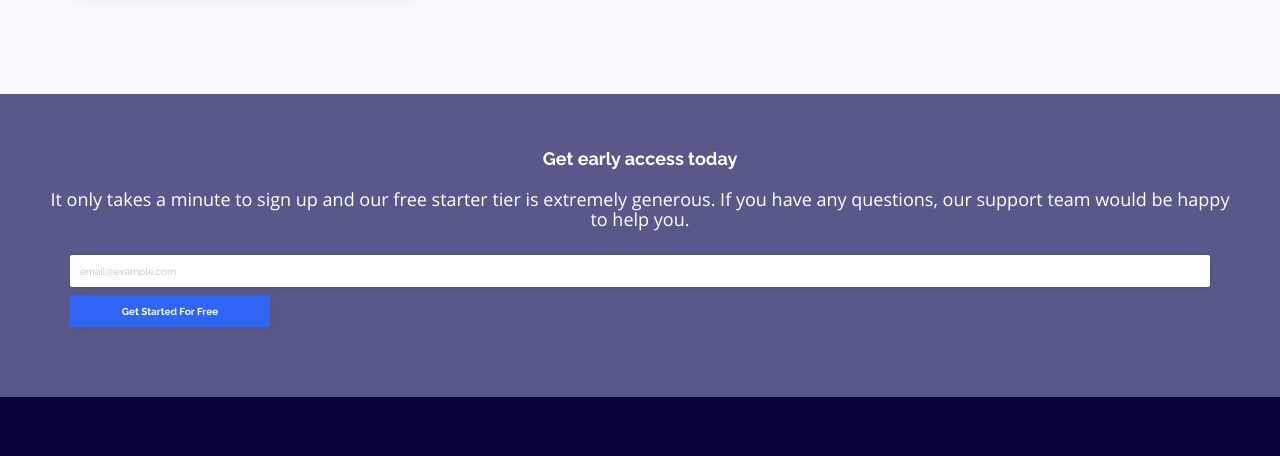
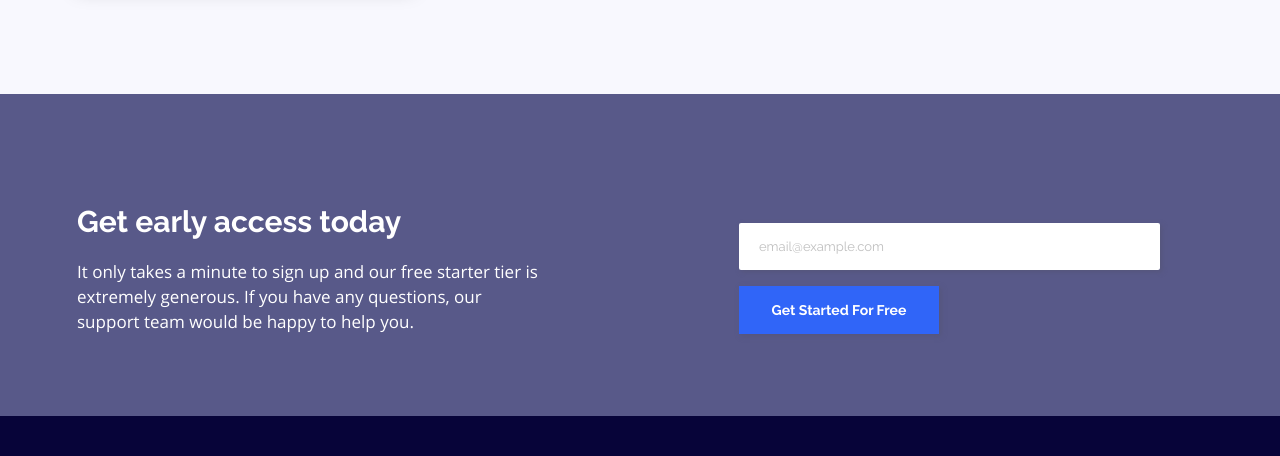
Before and after one commit to CeliaTois/Fylo__30062021, a website: page index.html in a window 1280 px wide. Shown: the part 1486-1942 px from the top of the page. Drawn offline with Linux system fonts and the light colour scheme.

Commit message:
Adaptation de la section 3 et du footer pour la version large-dektops

```diff
--- a/sass/components/button.scss
+++ b/sass/components/button.scss
@@ -35,8 +35,10 @@
             font-size: map-get($map: $register-input, $key: tablet);
             height: 37px;
         }
-        @include small-desktops {
-            width: 42.7%;
+        @include desktops {
+            width: 200px;
+            height: 48px;
+            font-size: 1.4rem;
         }
     }
 }
--- a/sass/components/input.scss
+++ b/sass/components/input.scss
@@ -66,8 +66,8 @@
     @include tablets {
         margin: 0 35px;
     }
-    @include small-desktops {
-        width: 38.7%; /* Input and button width */
+    @include desktops {
+        width: 38%; /* Input and button width */
     }
     & input {
         border: none;
@@ -83,9 +83,19 @@
             font-size: map-get($map: $register-input, $key: tablet);
             height: 35px;
         }
+        @include desktops {
+            height: 45px;
+            margin-bottom: 16px;
+            padding-left: 20px;
+            font-size: 1.3rem;
+        }
         &:not(:focus):invalid {
             & ~span {
                 color: #FFF;
+                @include large-desktops {
+                    margin: -10px 0 12px;
+                    font-size: 1.2rem;
+                }
             }
         }
     }
--- a/sass/layouts/footer.scss
+++ b/sass/layouts/footer.scss
@@ -8,8 +8,14 @@ footer {
         padding: 91px map-get($map: $margin-tablet, $key: footer) 42px;
         font-size: 1.75rem;
     }
+    @include large-desktops {
+        padding: 105px map-get($map: $margin-desktop, $key: body) 40px;
+    }
     & #footer-logo {
         width: 166px;
+        @include large-desktops {
+            width: 180px;
+        }
     }
     &>div {
         margin-top: 37px;
@@ -17,7 +23,12 @@ footer {
             display: flex;
             justify-content: flex-start;
             align-items: flex-start;
+        }
+        @include tablets {
             margin-top: 20px;
+        }
+        @include desktops {
+            margin-top: 5px;
         }
     }
     & #contact {
--- a/sass/pages/register.scss
+++ b/sass/pages/register.scss
@@ -12,6 +12,9 @@
     @include small-desktops {
         padding: 80px map-get($map: $margin-desktop, $key: body) 60px;
     }
+    @include large-desktops {
+        padding: 110px 95px 75px map-get($map: $margin-desktop, $key: body);
+    }
     &__block {
         @include small-devices {
             max-width: $sm-devices-max-width;
@@ -19,16 +22,19 @@
         @include tablets {
             max-width: $tablets-max-width;
         }
-        @include small-desktops {
+        @include desktops {
             display: flex;
             flex-direction: row;
             justify-content: space-between;
+            width: 100%;
         }
         &__text {
             text-align: center;
-            @include small-desktops {
+            @include desktops {
                 text-align: left;
                 width: 41.93%;
+                max-width: 520px;
+
             }
             & h2 {
                 margin : 0;
@@ -40,6 +46,9 @@
                 @include small-desktops {
                     font-size: map-get($map: $h1-size, $key: small-desktop);
                 }
+                @include large-desktops {
+                    font-size: 3rem;
+                }
             }
             & p {
                 line-height: map-get($map: $p-height, $key: mobile);
@@ -48,6 +57,10 @@
                     line-height: map-get($map: $p-height, $key: tablet);
                     margin: 28px 0 10px;
                 }
+                @include large-desktops {
+                    font-size: 1.7rem;
+                    line-height: 2.5rem;
+                }
             }
         }
     }
```
Also changed, not shown: public/css/style.css, 1 other file.
